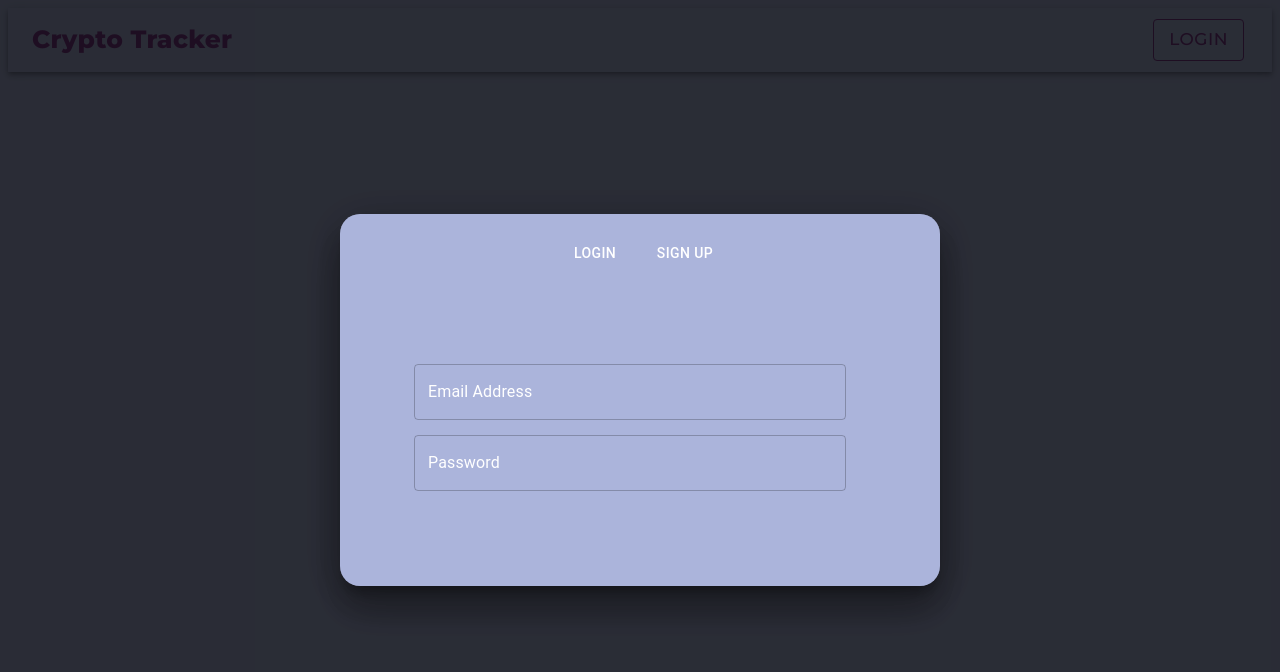
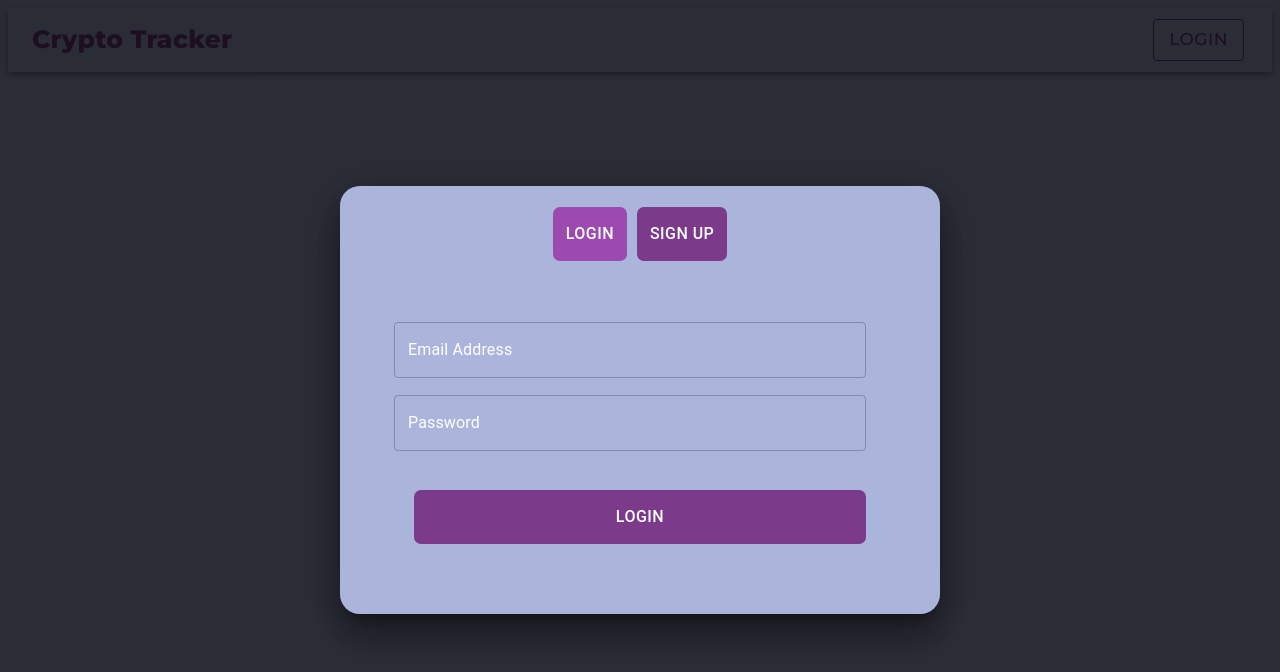
Before and after one commit to MakkDev/Crypto-Tracker, a React (Create React App) app: page /carousel in a window 1280 px wide. Both pictures are taken after a click on the button "LOGIN". Shown: the top 672 px of the page. Built offline with nearby package versions, Linux system fonts and the light colour scheme.

Commit message:
login design complete

```diff
--- a/src/components/LoginModal.jsx
+++ b/src/components/LoginModal.jsx
@@ -1,5 +1,5 @@
 import { TabsListUnstyled } from '@mui/base';
-import { Box, Dialog, DialogContent, DialogContentText, DialogTitle, Tab, Tabs, TextField, } from '@mui/material'
+import { Box, Button, Dialog, DialogContent, DialogContentText, DialogTitle, Tab, Tabs, TextField, Typography, } from '@mui/material'
 import React, { useContext, useState } from 'react'
 import { loginContext } from '../Context';
 import { TabContext, TabList, TabPanel } from "@mui/lab";
@@ -9,6 +9,8 @@ import { TabContext, TabList, TabPanel } from "@mui/lab";
 export default function LoginModal() {
 
   const { open, setOpen } = useContext(loginContext);
+  const [registering, setRegistering] = useState(false)
+  const [loggingIn, setLoggingIn] = useState(true)
 
 
   const handleClickOpen = () => {
@@ -19,23 +21,32 @@ export default function LoginModal() {
     setOpen(false);
   };
 
+  const handleRegister = () => {
+    setRegistering(true);
+    setLoggingIn(false);
+  };
+  const handleLogin = () => {
+    setLoggingIn(true);
+    setRegistering(false);
+  };
+
+
   return (
     <Box >
       <TabContext >
         <Dialog fullWidth maxWidth="sm" open={open} onClose={handleClose} >
           <DialogTitle sx={{borderColor:"red", display: "flex", justifyContent: "center" }}>
             <Box>
-              <TabList textColor="secondary" indicatorColor="secondary">
-                <Tab sx={{color:"white", borderColor:"blue", "&:hover":{borderRadius:"5px", backgroundColor:"#7b3a8a"} }} label="Login" value="1" />
-                <Tab sx={{color:"white", borderColor:"blue", "&:hover":{borderRadius:"5px", backgroundColor:"#7b3a8a"} }} label="Sign Up" value="2" />
-              </TabList>
+                <Button onClick={handleLogin} sx={{fontSize:"80%", p:"13px", m:"5px", borderRadius:"7px", backgroundColor: loggingIn ? "#9D4AB0" : "#7b3a8a", color:"white", "&:hover":{backgroundColor:"#9D4AB0", filter: "drop-shadow(0 0 0.5rem white)"} }} > Login </Button>
+                <Button onClick={handleRegister} sx={{fontSize:"80%", p:"13px", m:"5px", borderRadius:"7px", backgroundColor: registering ? "#9D4AB0" : "#7b3a8a", color:"white", "&:hover":{backgroundColor:"#9D4AB0", filter: "drop-shadow(0 0 0.5rem white)"} }} > Sign Up </Button>
+                {/* <Typography sx={{display:"flex", justifyContent:"center"}}> {registering ? "Sign Up Now!" : "Login To View Your Watchlist"} </Typography> */}
             </Box>
-            <TabPanel value="1"> Yessir </TabPanel>
-            <TabPanel value="2"> Yessir </TabPanel>
           </DialogTitle>
-          <DialogContent sx={{display: "flex", flexDirection: "column", m: "70px" }}>
-            <TextField variant="outlined" sx={{ input: {color:'white'}, mb: "15px", ml: "-20px" }} label="Email Address" />
-            <TextField variant="outlined" sx={{ mb: "5px", ml: "-20px" }} label="Password" />
+          <DialogContent sx={{display: "flex", flexDirection: "column", m: "50px", mt:"30px" }}>
+            <TextField color="secondary" variant="outlined" sx={{mt:"10px", input: {color:'white'}, mb: "17px", ml: "-20px" }} label="Email Address" />
+            <TextField color="secondary" variant="outlined" sx={{ mb: "17px", ml: "-20px", input: {color:'white'}, }} label="Password" />
+            { registering ? <> <TextField color="secondary" variant="outlined" sx={{ mb: "5px", ml: "-20px", input: {color:'white'}, }} label="Confirm Password" /> <Button sx={{fontSize:"100%", p:"13px", mt:"5%", borderRadius:"7px", backgroundColor: "#7b3a8a", color:"white", "&:hover":{backgroundColor:"#9D4AB0", filter: "drop-shadow(0 0 0.5rem white)"} }} > Sign Up! </Button> </>
+             : <Button sx={{fontSize:"100%", p:"13px", mt:"5%", borderRadius:"7px", backgroundColor: "#7b3a8a", color:"white", "&:hover":{backgroundColor:"#9D4AB0", filter: "drop-shadow(0 0 0.5rem white)"} }} > Login </Button>}
           </DialogContent>
         </Dialog>
       </TabContext>
--- a/src/index.js
+++ b/src/index.js
@@ -25,8 +25,9 @@ const theme = createTheme({
     }
   },
   palette: {
-    backgroundColor: { default: "#14161a" },
-    minHeight: "100vh"
+    neutral:{
+      main:"#7b3a8a"
+    }
   },
   typography: {
     myVariant: {
```
